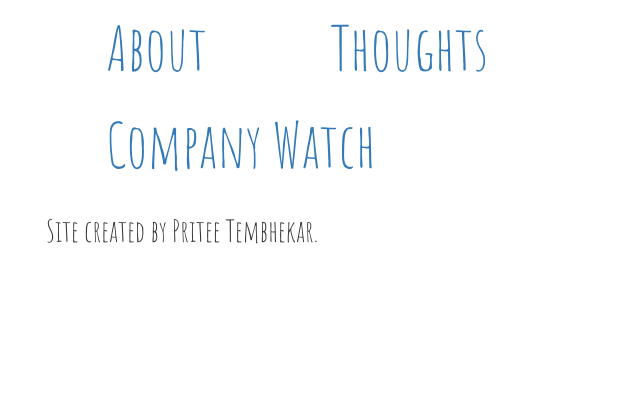
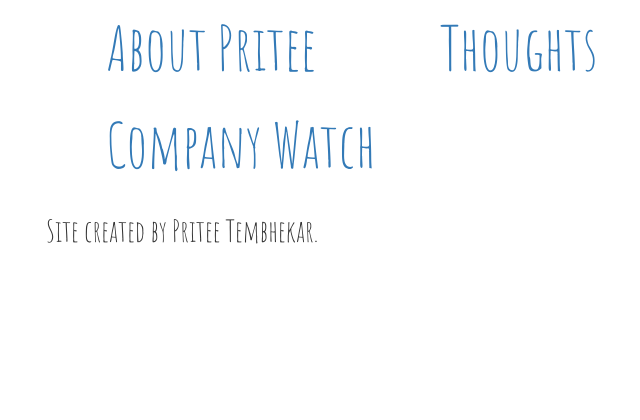
Before and after one commit to PriteeTem/djangogirls, a Django app: page / in a window 1280 px wide. Shown: the part 320-740 px from the top of the page, without its empty margins (9-649 px from the left). Run offline with Django 3.2, Linux system fonts and the light colour scheme; some libraries are stand-ins or nearby versions; some web fonts are replaced.

Commit message:
slightchange1

```diff
--- a/blog/templates/blog/homepage.html
+++ b/blog/templates/blog/homepage.html
@@ -2,7 +2,7 @@
 {% block content %}
 
 
-<h6><a href="{% url 'about_page'%}">About</a></h6>
+<h6><a href="{% url 'about_page'%}">About Pritee</a></h6>
 <h7><a href="{% url 'team_page'%}">Thoughts</a></h7>
 <h8><a href="{% url 'post_list'%}">Company Watch</a></h8>
 
```
